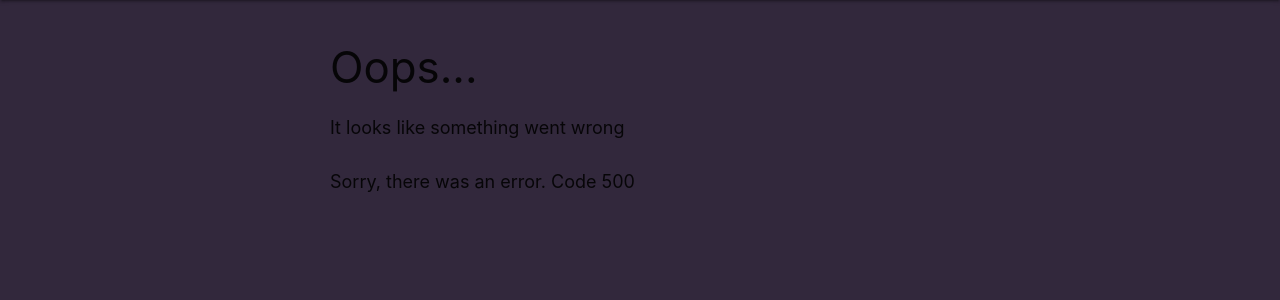
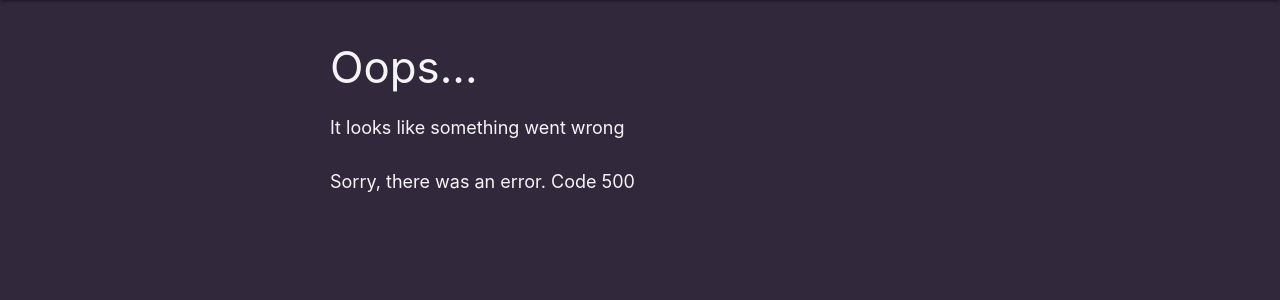
Before and after one commit to thomasmarr/bustimes, a Flask app: page /live-arrivals/1 in a window 1280 px wide. Shown: the part 64-364 px from the top of the page. Run offline with Flask 2, Linux system fonts and the light colour scheme; tables that the repository leaves empty hold one stand-in row (values such as "Sample post"); a database or web service that is not in the repository returns one stand-in record (values such as "Sample title"); data that the repository does not hold is empty.

Commit message:
restore font color on error page

```diff
--- a/flaskapp/static/css/styles.css
+++ b/flaskapp/static/css/styles.css
@@ -126,4 +126,5 @@ input{
     max-width: 650px;
     font-size: large;
     line-height:2;
+    color:whitesmoke;
 }
```
